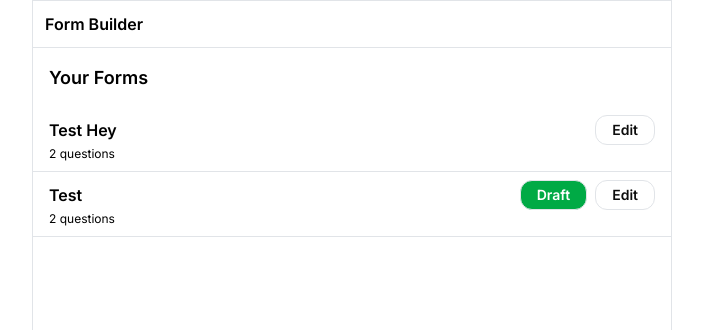
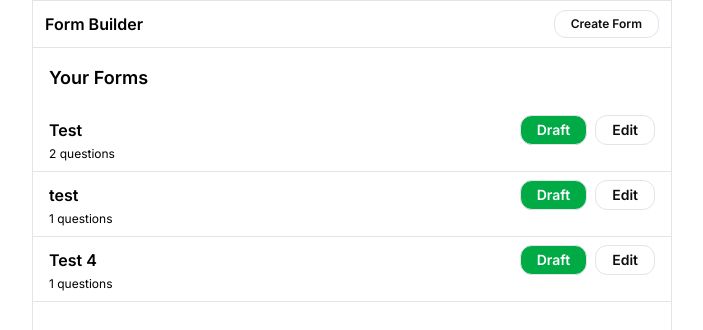
Before and after one commit to Deexit1/form_builder, a Next.js app: page / in a window 1280 px wide. Shown: the top 330 px of the page, without its empty margins (288-991 px from the left). Built offline with nearby package versions, Linux system fonts and the light colour scheme.

Commit message:
Fixed the draft and post api bugs

```diff
--- a/app/api/form/[id]/route.ts
+++ b/app/api/form/[id]/route.ts
@@ -1,10 +1,9 @@
 import fs from "fs";
 import { NextResponse, NextRequest } from "next/server";
 import path from "path";
+import { readData } from "../../utils";
 
 const filePath = path.resolve(process.cwd(), "data.json");
-
-export const readData = () => JSON.parse(fs.readFileSync(filePath, "utf-8"));
 
 export async function GET(
 	req: NextRequest,
@@ -23,6 +22,7 @@ export async function GET(
 			return NextResponse.json({ message: "No form found" }, { status: 404 });
 		}
 	} catch (error) {
+		console.log("error", error);
 		return NextResponse.json(
 			{ error: "Failed to fetch the forms" },
 			{ status: 500 }
--- a/app/api/forms/route.ts
+++ b/app/api/forms/route.ts
@@ -1,18 +1,13 @@
-import fs from "fs";
 import { NextResponse } from "next/server";
-import path from "path";
-
-const filePath = path.resolve(process.cwd(), "data.json");
-
-export const readData = () => JSON.parse(fs.readFileSync(filePath, "utf-8"));
-const writeData = (data: object) =>
-	fs.writeFileSync(filePath, JSON.stringify(data, null, 2), "utf-8");
+import { readData, writeData } from "../utils";
 
 export async function GET(req: Request) {
 	try {
+		console.log("req", req);
 		const data = readData();
 		return NextResponse.json(data.forms);
 	} catch (error) {
+		console.log("error", error);
 		return NextResponse.json(
 			{ error: "Failed to fetch the forms" },
 			{ status: 500 }
@@ -28,6 +23,7 @@ export async function POST(req: Request) {
 		writeData(data);
 		return NextResponse.json(newForm, { status: 201 });
 	} catch (error) {
+		console.log("error", error);
 		return NextResponse.json(
 			{ error: "Failed to create the form" },
 			{ status: 500 }
--- /dev/null
+++ b/app/api/utils.ts
@@ -0,0 +1,8 @@
+import fs from "fs";
+import path from "path";
+
+const filePath = path.resolve(process.cwd(), "data.json");
+
+export const readData = () => JSON.parse(fs.readFileSync(filePath, "utf-8"));
+export const writeData = (data: object) =>
+	fs.writeFileSync(filePath, JSON.stringify(data, null, 2), "utf-8");
--- a/app/form/page.tsx
+++ b/app/form/page.tsx
@@ -1,6 +1,12 @@
 "use client";
 import { Check } from "lucide-react";
-import React, { ChangeEvent, useState, useCallback, useEffect } from "react";
+import React, {
+	ChangeEvent,
+	useState,
+	useCallback,
+	useEffect,
+	Suspense,
+} from "react";
 import { toast } from "sonner";
 import Header from "../components/Header";
 import EditorInput from "../components/EditorInput";
@@ -18,7 +24,7 @@ const MemoizedEditorInput = React.memo(EditorInput);
 const MemoizedPreviewInput = React.memo(PreviewInput);
 const MemoizedAddQuestion = React.memo(AddQuestion);
 
-export default function FormBuilder() {
+function FormBuilder() {
 	const { inputs, setInputs } = useInputs();
 	const params = useSearchParams();
 	const router = useRouter();
@@ -34,6 +40,7 @@ export default function FormBuilder() {
 				router.push("/not-found");
 			}
 		} catch (err) {
+			console.log("Error", err);
 			router.push("/not-found");
 		}
 	}, []);
@@ -53,20 +60,31 @@ export default function FormBuilder() {
 
 	const handleSaveDraft = useCallback(async () => {
 		try {
+			let res;
+			if (id) {
 				const data = {
 					formId: id,
 					isDraft: true,
 					formName: formName,
 					inputs: inputs,
 				};
-
-			const res = await axios.put(`/api/form/${id}`, data);
+				res = await axios.put(`/api/form/${id}`, data);
+			} else {
+				const data = {
+					formId: uuid(),
+					isDraft: true,
+					formName: formName,
+					inputs: inputs,
+				};
+				res = await axios.post("/api/forms", data);
+			}
 			toast.success(`Form Submitted (${res.data.formId})`, {
 				className: "text-borderPrimary",
 				position: "bottom-center",
 				closeButton: true,
 			});
 		} catch (err) {
+			console.log("Error", err);
 			toast.error("Failed to submit form", {
 				className: "text-red-600",
 				position: "bottom-center",
@@ -77,16 +95,22 @@ export default function FormBuilder() {
 
 	const handlePublishForm = useCallback(async () => {
 		try {
+			let res;
+			if (id) {
 				const data = {
-				formId: id || uuid(),
+					formId: id,
 					isDraft: false,
 					formName: formName,
 					inputs: inputs,
 				};
-			let res;
-			if (id) {
 				res = await axios.put(`/api/form/${id}`, data);
 			} else {
+				const data = {
+					formId: uuid(),
+					isDraft: false,
+					formName: formName,
+					inputs: inputs,
+				};
 				res = await axios.post("/api/forms", data);
 			}
 			setPreview(true);
@@ -96,6 +120,7 @@ export default function FormBuilder() {
 				closeButton: true,
 			});
 		} catch (err) {
+			console.log("Error", err);
 			toast.error("Failed to publish form", {
 				className: "text-red-600",
 				position: "bottom-center",
@@ -120,6 +145,7 @@ export default function FormBuilder() {
 				closeButton: true,
 			});
 		} catch (err) {
+			console.log("Error", err);
 			toast.error("Failed to submit form", {
 				className: "text-red-600",
 				position: "bottom-center",
@@ -199,3 +225,11 @@ export default function FormBuilder() {
 		</>
 	);
 }
+
+export default function Form() {
+	return (
+		<Suspense fallback={<div>Loading...</div>}>
+			<FormBuilder />
+		</Suspense>
+	);
+}
--- a/app/page.tsx
+++ b/app/page.tsx
@@ -1,17 +1,26 @@
+import { readData } from "./api/utils";
 import Button from "./components/button";
-import { readData } from "./api/forms/route";
 import List from "./components/List";
 import { Form } from "./providers/InputProvider";
+import Link from "next/link";
 
 export default async function Home() {
 	// Server actions (no need to call the api, you can directly search in the db)
+	// HERE WE SHOULD CALL THE API TO GET THE FORMS, BUT AS I'M NOT USING A DATABASE, I'LL JUST RETURN A MOCKED DATA
+	// WHICH WILL CAUSE NOT REFRESHING THE DATA WHEN A NEW FORM IS CREATED BECAUSE OF THE NEXTJS CACHE SYSTEM
 	const res = await readData();
 	const forms = res.forms;
 
 	return (
 		<>
 			<div className="sticky top-0 w-full p-3 border-y border-borderGray font-bold flex items-center justify-between gap-2 h-[8vh] lg:h-[6vh] bg-white">
-				Form Builder
+				<h1>Form Builder</h1>
+				<Link
+					href="/form"
+					className="flex items-center gap-1 text-small border rounded-md py-1 px-4 w-fit font-bold hover:shadow-sm text-textBlack border-borderGray bg-white"
+				>
+					Create Form
+				</Link>
 			</div>
 			{forms.length > 0 ? (
 				<div>
--- a/data.json
+++ b/data.json
@@ -1,38 +1,5 @@
 {
 	"forms": [
-    {
-      "formId": "c3162d3c-10d9-4f93-9e89-bddc07c1feff",
-      "formName": "Test Hey",
-      "isDraft": false,
-      "inputs": [
-        {
-          "id": "be201aef-295d-4063-b95d-93d7837a5372",
-          "type": "text",
-          "question": "Tests 1",
-          "description": "Test description 1",
-          "options": [
-            {
-              "id": "3d04feff-2c64-4fb4-a835-9d2a382dce1d",
-              "value": ""
-            }
-          ],
-          "value": "Tsets"
-        },
-        {
-          "id": "cee662b9-a8fb-481b-85a1-55765546dff3",
-          "type": "textarea",
-          "question": "Test 2",
-          "description": "Test description 2",
-          "options": [
-            {
-              "id": "8f2a26c1-3832-43af-a43b-a36e10ce4c41",
-              "value": ""
-            }
-          ],
-          "value": "Test"
-        }
-      ]
-    },
 		{
 			"formId": "a6a805bc-27bf-4184-8c1f-b8b55ab08eea",
 			"formName": "Test",
@@ -65,6 +32,46 @@
 					"value": "Test"
 				}
 			]
+		},
+		{
+			"formId": "e9a64f5d-219f-450a-8962-3ce39968a32e",
+			"isDraft": true,
+			"formName": "test",
+			"inputs": [
+				{
+					"id": "b65baea5-8f7e-4f8a-aed1-3e9b0d31ca05",
+					"type": "text",
+					"question": "Test",
+					"description": "Test",
+					"options": [
+						{
+							"id": "54bd9749-7a89-4c53-a10e-909ef6f3c976",
+							"value": ""
+						}
+					],
+					"value": ""
+				}
+			]
+		},
+		{
+			"formId": "f163ef27-534e-42c6-8392-0a01d0fa88a8",
+			"isDraft": true,
+			"formName": "Test 4",
+			"inputs": [
+				{
+					"id": "1499c0c2-bcee-48cb-ac2e-8ed9c5a318ca",
+					"type": "text",
+					"question": "Test 4",
+					"description": "Test desc",
+					"options": [
+						{
+							"id": "34d92f69-c1af-4a06-9df8-33cf6abb8528",
+							"value": ""
+						}
+					],
+					"value": ""
+				}
+			]
 		}
 	],
 	"submissions": []
```
Lines whose indentation alone changed are shown as unchanged.
